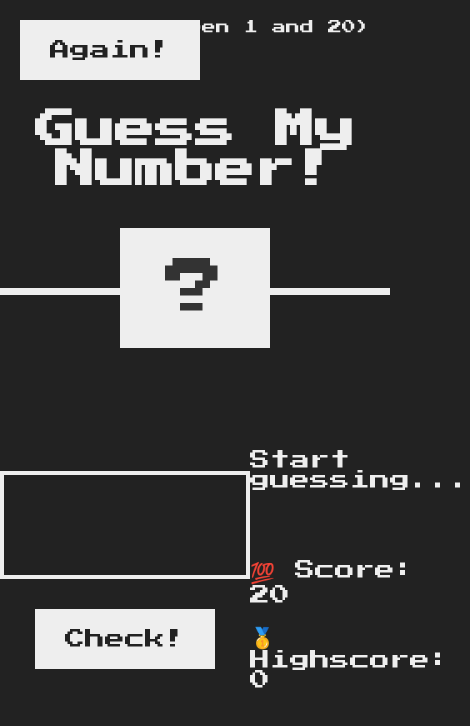
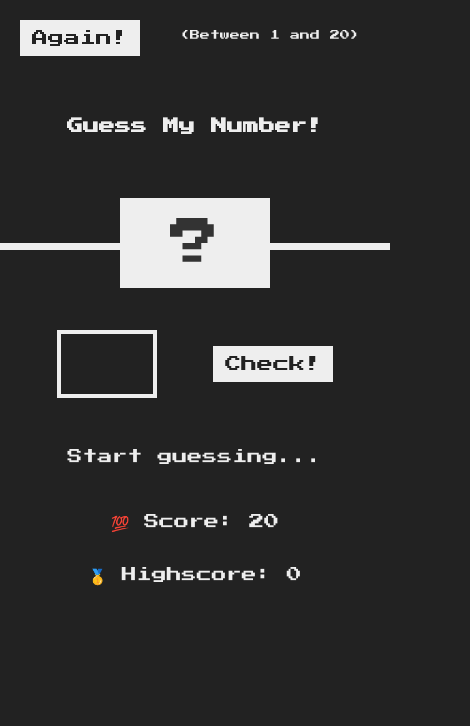
Before and after one commit to ParallelXL/Guess-The-Number, a plain HTML site: page index.html in a window 390 px wide. Shown: the whole page, 470 px wide, since content can reach past the window. Drawn offline with Linux system fonts and the light colour scheme.

Commit message:
added media queries -- responsiveness

```diff
--- a/style.css
+++ b/style.css
@@ -131,3 +131,89 @@ h1 {
 .label-score {
   margin-bottom: 2rem;
 }
+
+@media screen and (max-width: 720px) {
+    header {
+      height: 250px !important;
+      width: 100%;
+      margin-bottom: 8rem;
+    }
+
+    header {
+      height: 50vh;
+    }
+
+    header > h1 {
+      font-size: 1.6rem;
+    }
+
+    header .between {
+      font-size: 1rem;
+      position: fixed;
+      padding: 1rem;
+    }
+
+    .again {
+      font-size: 1.4rem;
+      padding: 1rem;
+      position: fixed;
+    }
+
+    main {
+      height: fit-content;
+      display: flex;
+      flex-direction: column;
+      text-align: center;
+      justify-content: center;
+    }
+
+    .left,
+    .right {
+      width: 100vw !important;
+    }
+
+    .left {
+      flex-direction: row;
+      align-items: center !important;
+      justify-content: space-evenly;
+    }
+
+    .number {
+      font-size: 5rem;
+      padding: 2rem 0;
+      width: 15rem;
+    }
+
+    .guess,
+    .guess:focus {
+      font-size: 2rem;
+      padding: 2rem 0;
+      width: 10rem;
+      margin: 0;
+    }
+
+    .btn {
+      padding: 1rem 1.2rem;
+      font-size: 1.6rem;
+    }
+
+    .message {
+      height: unset !important;
+      width: 100% !important;
+      font-size: 1.5rem;
+      margin: 3rem 0 !important;
+      width: 100vw !important;
+      margin: 6vh 0 !important;
+    }
+
+    .label-highscore,
+    .label-score {
+      font-size: 1.5rem;
+      width: 100vw;
+      margin: 4vh 0 !important;
+    }
+
+    ::-webkit-scrollbar {
+      display: none;
+    }
+  }
```
